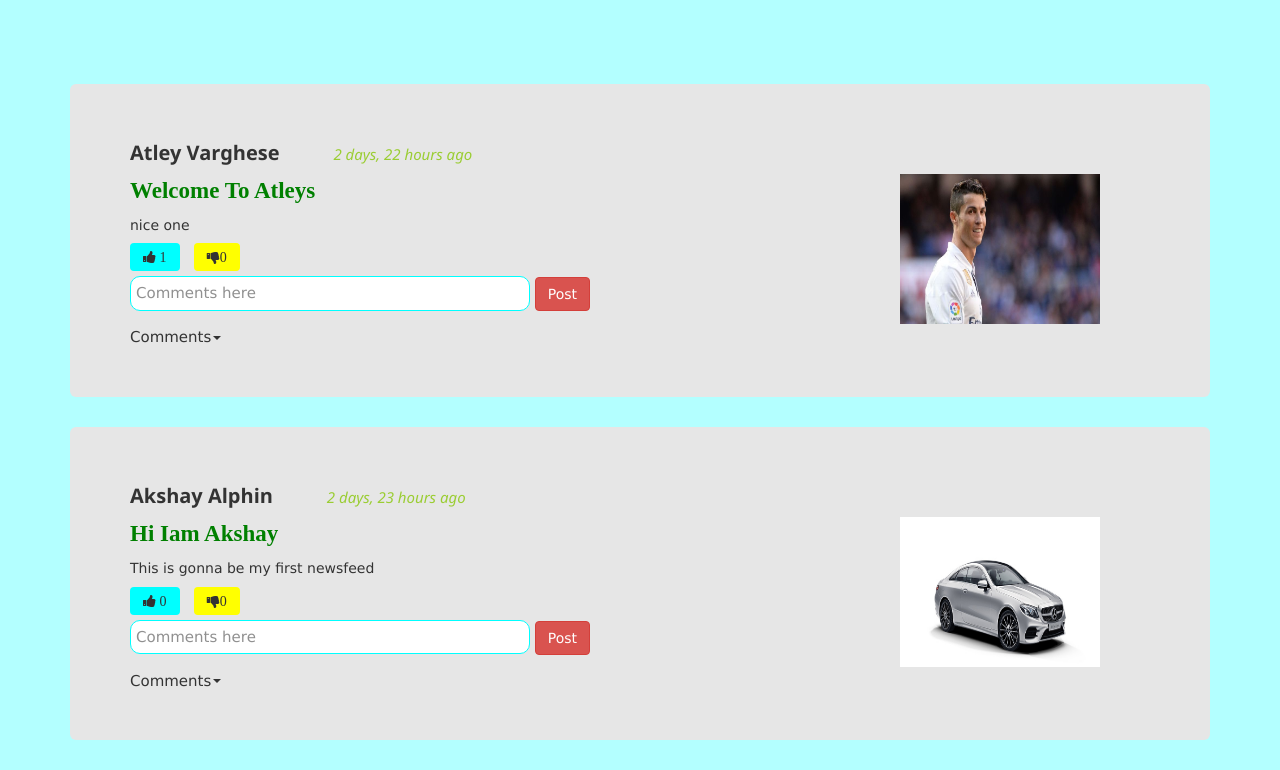
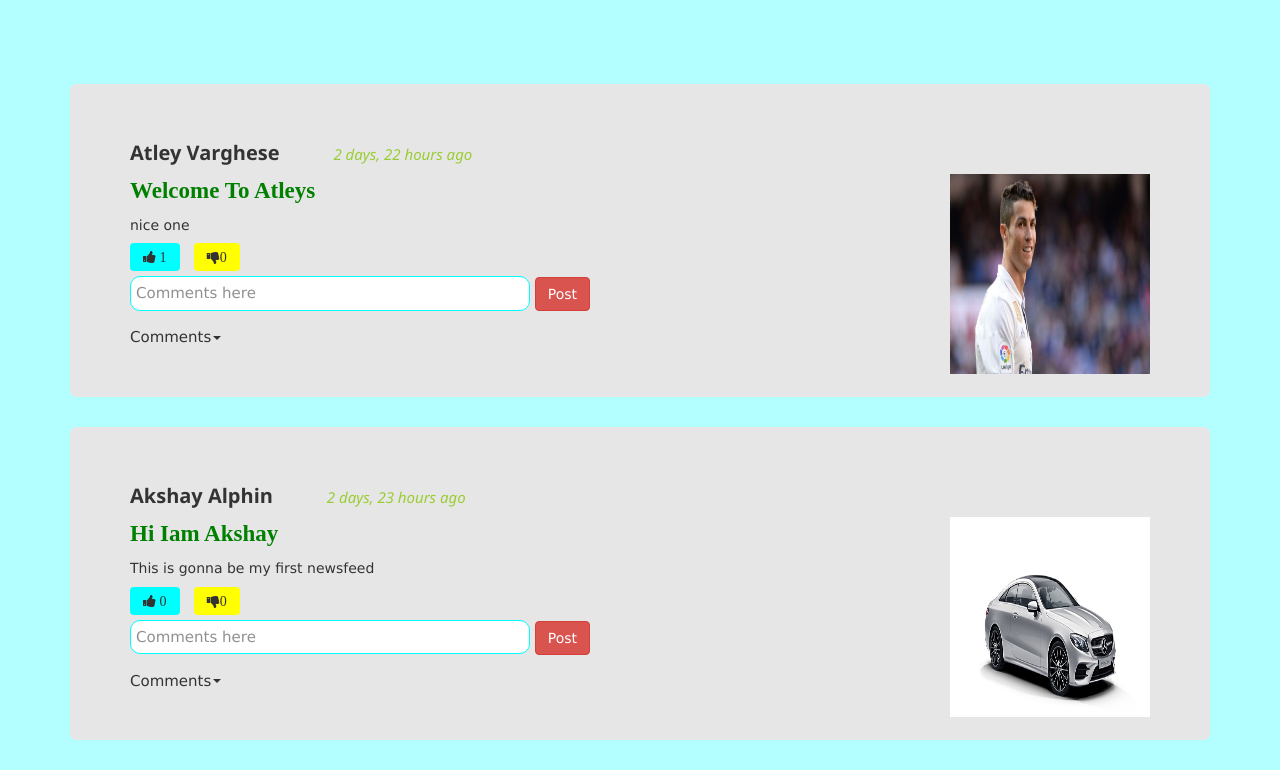
Before and after one commit to rinsonch/Newsfeed, a Django app: template templates/posts/newsfeed.html in a window 1280 px wide. Shown: the part 283-1053 px from the top of the page. Run offline with Django 3.2, Linux system fonts and the light colour scheme; the template is opened without the code that fills it: values that come from a table or form of the project are taken from there, others are empty; data comes from the database, SQL or seed files in the repository; some libraries are stand-ins or nearby versions.

Commit message:
After updating img

```diff
--- a/templates/posts/createdposts.html
+++ b/templates/posts/createdposts.html
@@ -4,7 +4,7 @@
 	    <div class=" jumbotron">
 	    <h4 >{{a.userid.user.first_name|title}} {{a.userid.user.last_name|title}}<span>Posted {{a.pub_date|timesince}}ago</span></h4>
 	    {% if a.feedpic %}
-	    <div><img class="img" style="postion;relative;float:right;" src="{{a.feedpic.url}}" width="200px" height="200" alt="No content"></div>
+	    <div><img  style="postion;relative;float:right;" src="{{a.feedpic.url}}" width="200px" height="200" alt="No content"></div>
             {% endif %}
             <div class="an ">{{ a.title|title }}</div>
             <div class="h5 ">{{ a.content|title }} </div>
--- a/templates/posts/newsfeed.html
+++ b/templates/posts/newsfeed.html
@@ -13,7 +13,7 @@
             <div class= "jumbotron">
                 <h4 ><b>{{a.userid.user.first_name|title}} {{a.userid.user.last_name|title}}</b><span style="font-size:15"> {{a.pub_date|timesince}} ago</span></h4>
                 {% if a.feedpic %}
-	    <div  ><img class="img" style="position:relative;float:right;" src="{{a.feedpic.url}}" width="200px" height="200" alt="No content"></div>
+	    <div  ><img  style="position:relative;float:right;" src="{{a.feedpic.url}}" width="200px" height="200" alt="No content"></div>
             {% endif %}
                 <div class="an ">{{ a.title|title }}</div>
                 <div class="h5 ">{{ a.content }} </div>
--- a/templates/posts/userdetails.html
+++ b/templates/posts/userdetails.html
@@ -32,7 +32,7 @@
 
 	    <h4 >{{user.first_name|title}} {{user.last_name|title}}<span>posted {{a.pub_date|timesince}}ago</span></h4>
 	   {% if a.feedpic %}
-	    <div><img class="img" src="{{a.feedpic.url}}" width="200px" height="200" alt="No content"></div>
+	    <div><img style="position:relative;float:right;" src="{{a.feedpic.url}}" width="200px" height="200" alt="No content"></div>
             {% endif %}
             <div class="an ">{{ a.title }}</div>
             <div class="h5 ">{{ a.content }} </div>
--- a/templates/posts/userhome.html
+++ b/templates/posts/userhome.html
@@ -34,7 +34,7 @@
 	    <div class=" jumbotron">
             <h4><b>{{news.profile.user.first_name|title}} {{news.profile.user.last_name|title}}</b><span style="font-size:15px;">{{a.pub_date|timesince}} ago</span></h4>
             {% if a.feedpic %}
-	    <div><img class="img" style="position:relative;float:right;" src="{{a.feedpic.url}}" width="200px" height="200" alt="No content"></div>
+	    <div><img style="position:relative;float:right;" src="{{a.feedpic.url}}" width="200px" height="200" alt="No content"></div>
             {% endif %}
             <div class="an ">{{ a.title|title}}</div>
             <div class="h5 "><i>{{ a.content }} </i></div>
```
